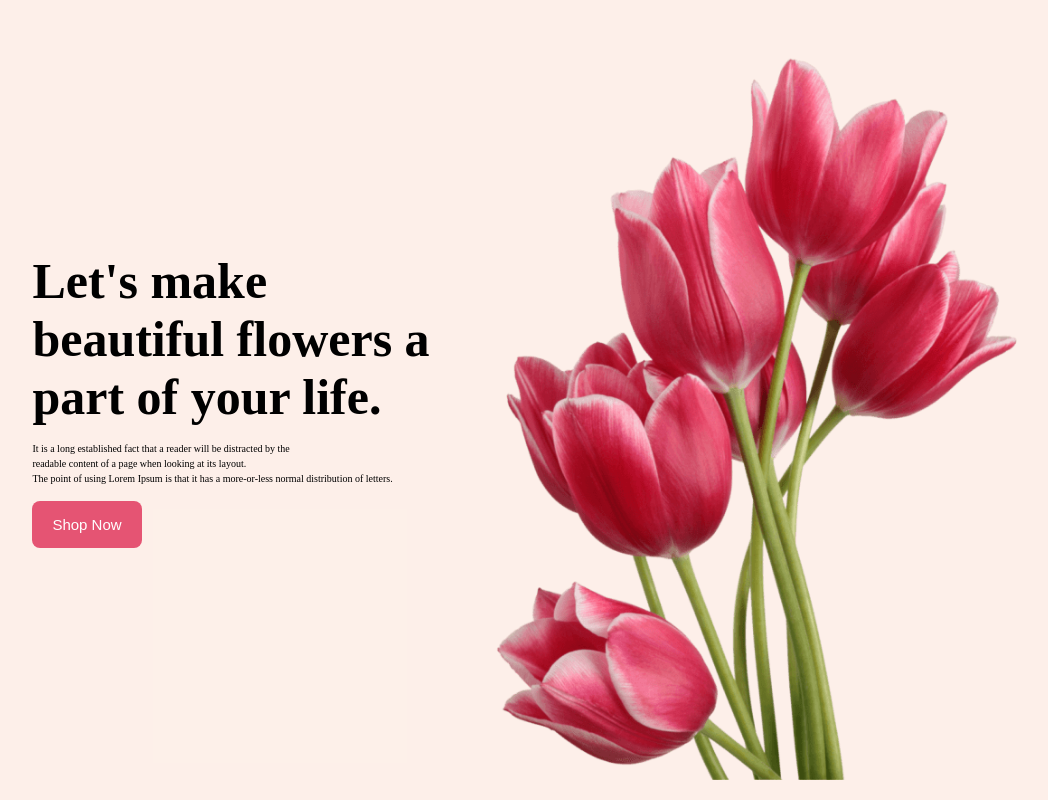
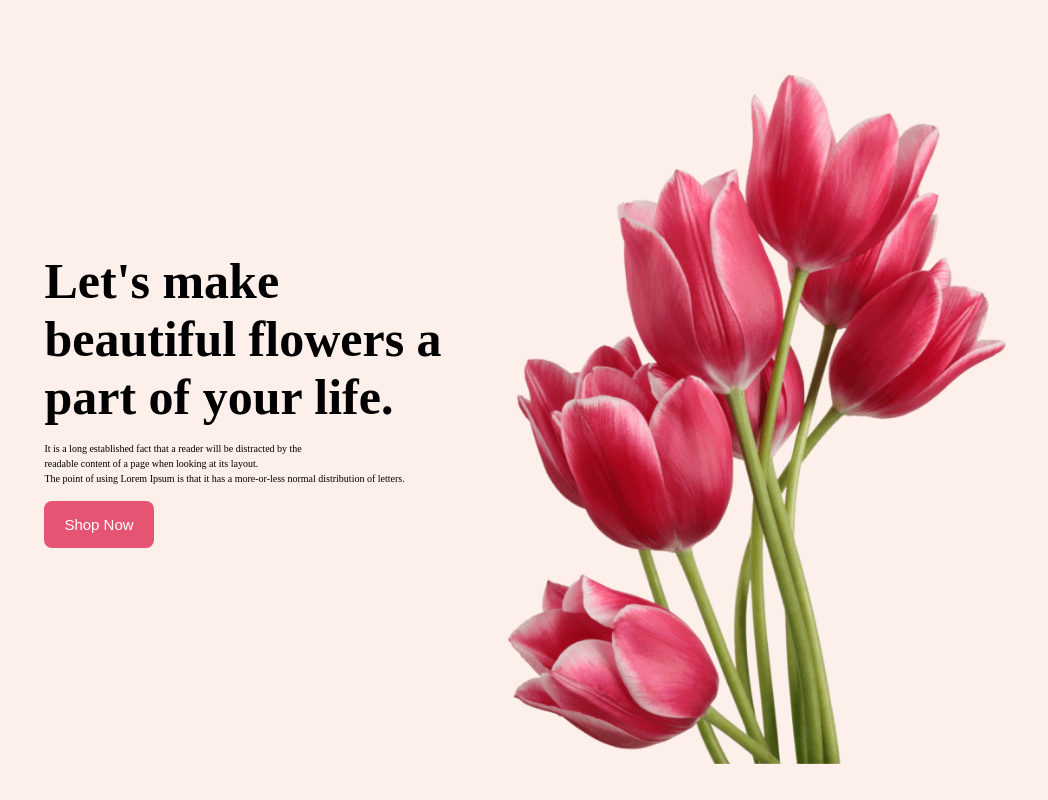
Before and after one commit to Khairul-islam98/flower-shop-assig, a plain HTML site: page index.html in a window 1280 px wide. Shown: the top 800 px of the page, without its empty margins (102-1150 px from the left). Drawn offline with Linux system fonts and the light colour scheme.

Commit message:
added final

```diff
--- a/css/style.css
+++ b/css/style.css
@@ -11,7 +11,7 @@
     background: rgba(232, 103, 44, 0.1);
 }
 .banner-img{
-    width: 574px;
+    width: 550px;
     margin-bottom: -40px;
 }
 .header-title{
```
